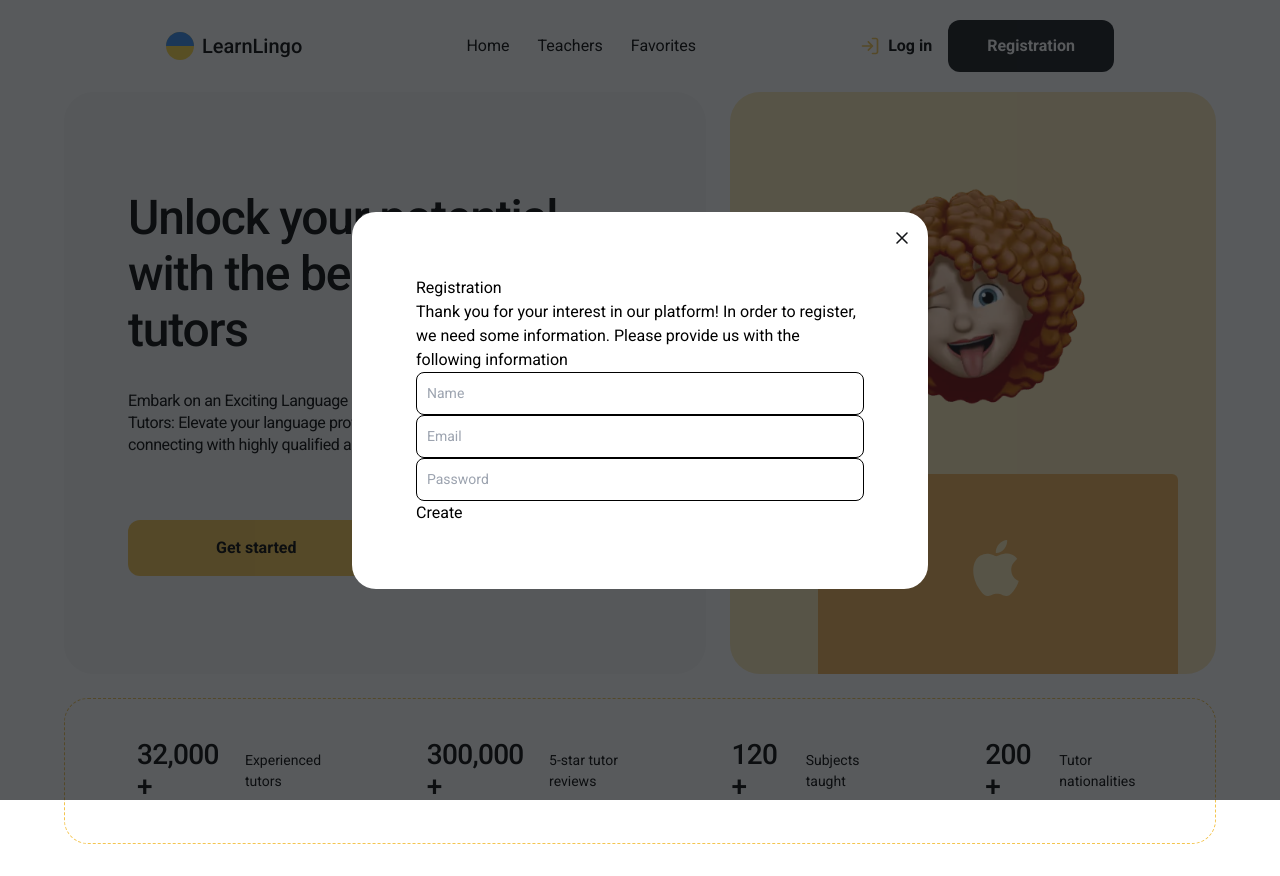
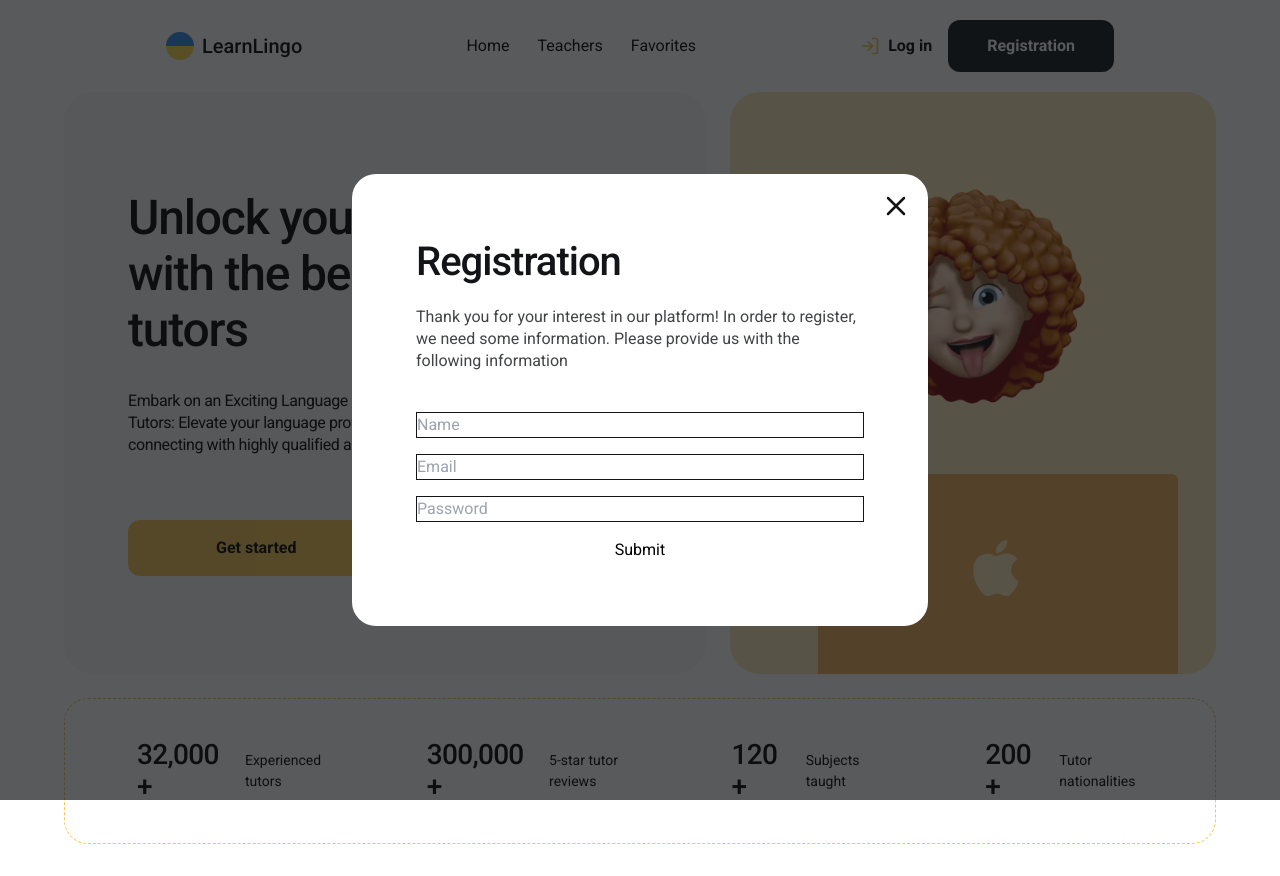
Before and after one commit to endorf8n/learn-lingo, a React (Vite) app: page / in a window 1280 px wide. Both pictures are taken after a click on the button "Registration". Built offline with nearby package versions, Linux system fonts and the light colour scheme.

Commit message:
register form

```diff
--- a/package.json
+++ b/package.json
@@ -12,9 +12,11 @@
   "dependencies": {
     "axios": "^1.6.7",
     "firebase": "^10.8.0",
+    "formik": "^2.4.5",
     "react": "^18.2.0",
     "react-dom": "^18.2.0",
-    "react-router-dom": "^6.21.3"
+    "react-router-dom": "^6.21.3",
+    "yup": "^1.3.3"
   },
   "devDependencies": {
     "@types/react": "^18.2.37",
--- a/src/components/Auth/Register.tsx
+++ b/src/components/Auth/Register.tsx
@@ -1,55 +1,59 @@
-import { createUserWithEmailAndPassword } from "firebase/auth";
-import { FormEvent, useState } from "react";
-import { auth } from "../../firebase/firebaseConfig";
+import { ErrorMessage, Field, Form, Formik } from "formik";
+import { validationSchema } from "../../utils/registerValidationSchema";
+
+interface FormValues {
+  name: string;
+  email: string;
+  password: string;
+}
 
 export const Register = () => {
-  const [name, setName] = useState("");
-  const [email, setEmail] = useState("");
-  const [password, setPassword] = useState("");
-
-  const register = (e: FormEvent) => {
-    e.preventDefault();
-    createUserWithEmailAndPassword(auth, email, password)
-      .then((user) => {
-        console.log(user);
-        setEmail("");
-        setName("");
-        setPassword("");
-      })
-      .catch((error) => console.log(error));
-  };
-
+  const initialValues: FormValues = { name: "", email: "", password: "" };
   return (
     <div>
-      <h2>Registration</h2>
-      <p>
+      <h2 className="text-xl2 text-black leading-[48px] tracking-tight font-medium mb-5 ">
+        Registration
+      </h2>
+      <p className="text-base text-black/80 leading-[22px] mb-10">
         Thank you for your interest in our platform! In order to register, we
         need some information. Please provide us with the following information
       </p>
-      <form onSubmit={register}>
-        <input
-          className="bg-gray-50 border border-gray-300 text-gray-900 text-sm rounded-lg focus:ring-blue-500 focus:border-blue-500 block w-full p-2.5 dark:bg-gray-700 dark:border-gray-600 dark:placeholder-gray-400 dark:text-white dark:focus:ring-blue-500 dark:focus:border-blue-500"
-          value={name}
-          onChange={(e) => setName(e.target.value)}
+      <Formik
+        initialValues={initialValues}
+        validationSchema={validationSchema}
+        onSubmit={(values, actions) => {
+          console.log({ values, actions });
+          alert(JSON.stringify(values, null, 2));
+          actions.setSubmitting(false);
+        }}
+      >
+        <Form className="flex flex-col gap-y-4">
+          <Field
+            className="relative border border-black"
             type="text"
+            name="name"
             placeholder="Name"
           />
-        <input
-          className="bg-gray-50 border border-gray-300 text-gray-900 text-sm rounded-lg focus:ring-blue-500 focus:border-blue-500 block w-full p-2.5 dark:bg-gray-700 dark:border-gray-600 dark:placeholder-gray-400 dark:text-white dark:focus:ring-blue-500 dark:focus:border-blue-500"
-          value={email}
-          onChange={(e) => setEmail(e.target.value)}
+          <ErrorMessage
+            name="name"
+            component="div"
+            className="text-red-500 text-xs mt-0 absolute top-full left-4"
+          />
+          <Field
+            className="border border-black"
             type="email"
+            name="email"
             placeholder="Email"
           />
-        <input
-          className="bg-gray-50 border border-gray-300 text-gray-900 text-sm rounded-lg focus:ring-blue-500 focus:border-blue-500 block w-full p-2.5 dark:bg-gray-700 dark:border-gray-600 dark:placeholder-gray-400 dark:text-white dark:focus:ring-blue-500 dark:focus:border-blue-500"
-          value={password}
-          onChange={(e) => setPassword(e.target.value)}
+          <Field
+            className="border border-black"
             type="password"
+            name="password"
             placeholder="Password"
           />
-        <button>Create</button>
-      </form>
+          <button type="submit">Submit</button>
+        </Form>
+      </Formik>
     </div>
   );
 };
--- a/src/components/Hero/Hero.tsx
+++ b/src/components/Hero/Hero.tsx
@@ -43,7 +43,7 @@ export const Hero = () => {
       <div className="mt-6 mb-8 py-10 px-[122px] border border-darkYellow border-dashed rounded-3xl">
         <ul className="flex justify-center gap-x-24">
           {heroInfo.map(({ number, title }) => (
-            <li className="flex gap-4 justify-center items-center">
+            <li className="flex gap-4 justify-center items-center" key={title}>
               <p className="font-medium text-xl leading-8 tracking-tight">
                 {number}
               </p>
--- a/src/components/Modal/Modal.tsx
+++ b/src/components/Modal/Modal.tsx
@@ -13,7 +13,7 @@ export const Modal: React.FC<ModalProps> = ({ children, closeModal }) => {
     <div className="fixed inset-0 flex items-center justify-center z-100 bg-lightBlack overflow-auto">
       <div className="relative bg-white rounded-3xl p-16 max-w-xl w-full">
         <button className="absolute top-4 right-4" onClick={closeModal}>
-          <svg className="stroke-black" width={20} height={20}>
+          <svg className="stroke-black" width={32} height={32}>
             <use xlinkHref={`${iconSprite}#close`}></use>
           </svg>
         </button>
--- /dev/null
+++ b/src/utils/loginValidationSchema.ts
@@ -0,0 +1,16 @@
+import * as Yup from "yup";
+import { emailValidator, passwordValidator } from "./regexPatterns";
+
+export const validationSchema = Yup.object({
+  email: Yup.string()
+    .matches(emailValidator)
+    .email("Invalid email address")
+    .required("Email is required"),
+  password: Yup.string()
+    .matches(
+      passwordValidator,
+      "Password must contain at least one uppercase letter, one lowercase letter, one digit, and be 6-16 characters long"
+    )
+    .min(8, "Password must be at least 8 characters")
+    .required("Password is required"),
+});
--- /dev/null
+++ b/src/utils/regexPatterns.ts
@@ -0,0 +1,6 @@
+export const nameValidator = /^[a-zA-Z\s]+$/;
+export const emailValidator =
+  /^[a-zA-Z0-9._%+-]+@[a-zA-Z0-9.-]+\.[a-zA-Z]{2,}$/;
+export const passwordValidator =
+  /^(?=.*[a-z])(?=.*[A-Z])(?=.*\d)[a-zA-Z\d!@#$%^&*()_+\-=.<>]{8,16}$/;
+export const phoneValidator = /^\+380\d{9}$/;
--- /dev/null
+++ b/src/utils/registerValidationSchema.ts
@@ -0,0 +1,26 @@
+import * as Yup from "yup";
+import {
+  nameValidator,
+  emailValidator,
+  passwordValidator,
+} from "./regexPatterns";
+
+export const validationSchema = Yup.object({
+  name: Yup.string()
+    .matches(
+      nameValidator,
+      "Name may contain only alphabetic characters and whitespace"
+    )
+    .required("Name is required"),
+  email: Yup.string()
+    .matches(emailValidator)
+    .email("Invalid email address")
+    .required("Email is required"),
+  password: Yup.string()
+    .matches(
+      passwordValidator,
+      "Password must contain at least one uppercase letter, one lowercase letter, one digit, and be 8-16 characters long"
+    )
+    .min(8, "Password must be at least 8 characters")
+    .required("Password is required"),
+});
--- a/tailwind.config.js
+++ b/tailwind.config.js
@@ -32,6 +32,7 @@ export default {
         ms: "20px",
         lg: "24px",
         xl: "28px",
+        xl2: "40px",
         xxl: "48px",
       },
     },
```
Also changed, not shown: 1 other file (tests, documents, lock files or other folders). Lines whose indentation alone changed are shown as unchanged.
